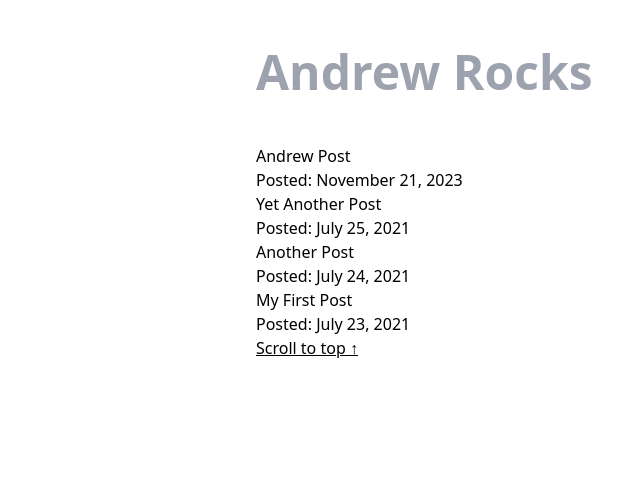
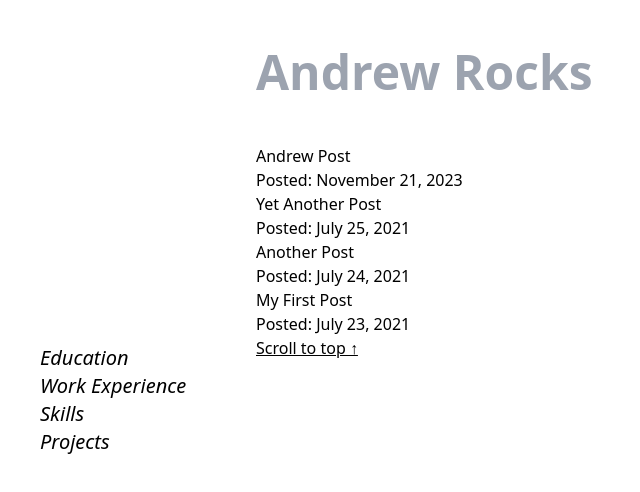
Before and after one commit to andrew-rocks/my-site, a Gatsby site: page /blog in a window 1280 px wide. Shown: the whole page, without its empty margins (0-640 px from the left). Built offline with nearby package versions, Linux system fonts and the light colour scheme; Gatsby itself is replaced by a stand-in of ours.

Commit message:
add scroll to top, sidebar

```diff
--- a/src/components/common/sectionHeader.tsx
+++ b/src/components/common/sectionHeader.tsx
@@ -1,12 +1,15 @@
 import React from "react";
 
 type SectionHeaderProps = {
+  id: string;
   name: string;
 };
 
-const SectionHeader = ({ name }: SectionHeaderProps) => {
+const SectionHeader = ({ id, name }: SectionHeaderProps) => {
   return (
-    <h1 className="mb-2 pl-2 text-2xl font-bold text-rebeccapurple">{name}</h1>
+    <h1 id={id} className="mb-2 pl-2 text-2xl font-bold text-rebeccapurple">
+      {name}
+    </h1>
   );
 };
 
--- a/src/components/layout.tsx
+++ b/src/components/layout.tsx
@@ -1,7 +1,7 @@
 import * as React from "react";
 import { graphql, useStaticQuery } from "gatsby";
-import { Link } from "react-scroll";
 import scrollTo from "gatsby-plugin-smoothscroll";
+import Sidebar from "./sidebar";
 
 interface LayoutProps {
   pageTitle: string;
@@ -24,18 +24,7 @@ const Layout = ({ pageTitle, children }: LayoutProps) => {
       <header className="my-12 text-5xl font-bold text-gray-400">
         {data.site.siteMetadata.title}
       </header>
-      <div className="sidebar hidden">
-        <Link to="section1" smooth={true}>
-          Section 1
-        </Link>
-        <Link to="section2" smooth={true}>
-          Section 2
-        </Link>
-        <Link to="section3" smooth={true}>
-          Section 3
-        </Link>
-        {/* Add more links as needed */}
-      </div>
+      <Sidebar />
       {/* <nav>
         <ul className="flex list-none pl-0">
           <li className="pr-8">
--- /dev/null
+++ b/src/components/sidebar.tsx
@@ -0,0 +1,40 @@
+import React from "react";
+import scrollTo from "gatsby-plugin-smoothscroll";
+
+const Sidebar: React.FC = () => {
+  return (
+    <div
+      id="sidebar"
+      className="fixed left-10 top-1/2 hidden -translate-y-1/2 transform lg:block"
+    >
+      <div className="flex flex-col text-xl">
+        <button
+          className="text-left italic"
+          onClick={() => scrollTo("#education")}
+        >
+          Education
+        </button>
+        <button
+          className="text-left italic"
+          onClick={() => scrollTo("#workExperience")}
+        >
+          Work Experience
+        </button>
+        <button
+          className="text-left italic"
+          onClick={() => scrollTo("#skills")}
+        >
+          Skills
+        </button>
+        <button
+          className="text-left italic"
+          onClick={() => scrollTo("#projects")}
+        >
+          Projects
+        </button>
+      </div>
+    </div>
+  );
+};
+
+export default Sidebar;
--- a/src/pages/index.tsx
+++ b/src/pages/index.tsx
@@ -143,7 +143,7 @@ const IndexPage = () => {
         title="Hi &#x1F44B; I'm Andrew Rocks"
         intro="I am a Software Engineer based out of Chicago. I am a generalist who loves building and learning new things."
       />
-      <SectionHeader name="Education &#x1F4DA;" />
+      <SectionHeader id="education" name="Education &#x1F4DA;" />
       <Education
         school="University of Notre Dame"
         description="I earned a Bachelor's degree in Computer Science with a minor in Engineering Corporate Practice."
@@ -167,7 +167,7 @@ const IndexPage = () => {
           "Advanced Database Projects",
         ]}
       />
-      <SectionHeader name="Work Experience &#x1F3E2;" />
+      <SectionHeader id="workExperience" name="Work Experience &#x1F3E2;" />
       {/* {workExperiences.map(
         (workExperience) =>
           workExperience.company &&
@@ -219,9 +219,9 @@ const IndexPage = () => {
         image={getImage(data.dicksSportingGoods) ?? null}
         link={workExperiences[2].link}
       />
-      <SectionHeader name="Skills &#x1F4AA;" />
+      <SectionHeader id="skills" name="Skills &#x1F4AA;" />
       <Skills />
-      <SectionHeader name="Projects 🔨" />
+      <SectionHeader id="projects" name="Projects 🔨" />
       <Project
         title={projects[0].title}
         description={projects[0].description}
```
